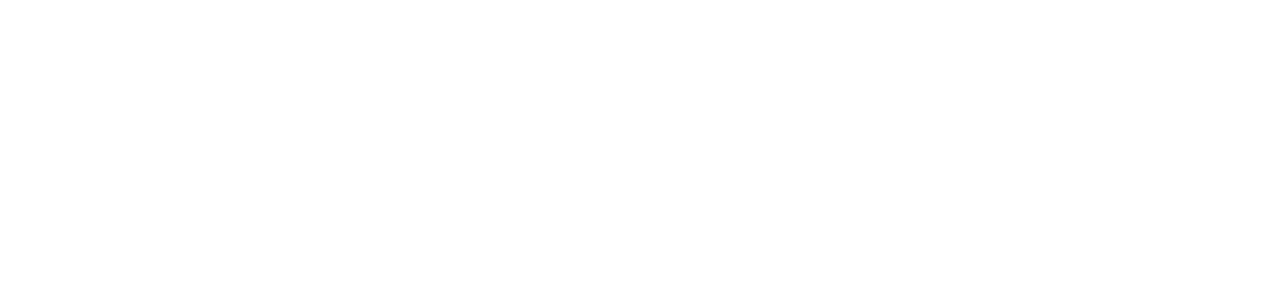
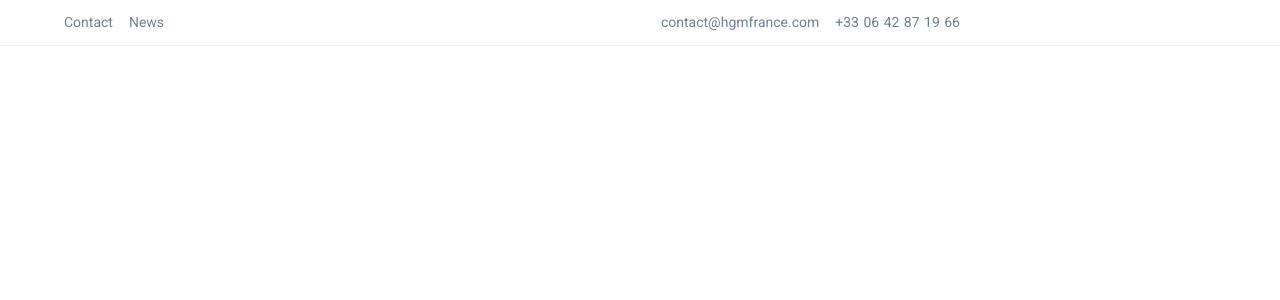
Before and after one commit to HGMFrance/hgmfrance, a Nuxt app: page / in a window 1280 px wide. Shown: the top 300 px of the page. Built offline with nearby package versions, Linux system fonts and the light colour scheme.

Commit message:
Add TopBanner component

```diff
--- /dev/null
+++ b/components/TopBanner.vue
@@ -0,0 +1,46 @@
+<template>
+  <div
+    id="top-banner-component"
+    class="py-3 border-b border-gray-200 text-gray-600 bg-white"
+  >
+    <div
+      class="max-w-5xl px-16 flex flex-row justify-between items-center text-sm"
+    >
+      <!-- Left part -->
+      <ul class="flex flex-row">
+        <li class="mr-4">Contact</li>
+        <li>News</li>
+      </ul>
+
+      <!-- Right part -->
+      <ul class="flex flex-row">
+        <li class="mr-4">
+          <MailSmall
+            class="inline-block h-4 w-auto text-blue-900"
+            src="~assets/heroicons/mail-small.svg"
+            alt=""
+          />
+          contact@hgmfrance.com
+        </li>
+
+        <li>
+          <PhoneSmall
+            class="inline-block h-4 w-auto text-blue-900"
+            src="~assets/heroicons/phone-small.svg"
+            alt=""
+          />
+          +33 06 42 87 19 66
+        </li>
+      </ul>
+    </div>
+  </div>
+</template>
+
+<script>
+import MailSmall from '~/assets/heroicons/mail-small.svg?inline'
+import PhoneSmall from '~/assets/heroicons/phone-small.svg?inline'
+
+export default {
+  components: { MailSmall, PhoneSmall },
+}
+</script>
--- a/layouts/default.vue
+++ b/layouts/default.vue
@@ -1,8 +1,19 @@
 <template>
   <div id="nuxt-default-wrapper" class="font-roboto">
+    <TopBanner />
     <Nuxt />
   </div>
 </template>
+
+<script>
+import TopBanner from '@/components/TopBanner'
+
+export default {
+  components: {
+    TopBanner,
+  },
+}
+</script>
 
 <style>
 @import url('https://fonts.googleapis.com/css2?family=Roboto:wght@300;400;500&display=swap');
```
Also changed, not shown: assets/heroicons/mail-small.svg (added), assets/heroicons/phone-small.svg (added).
